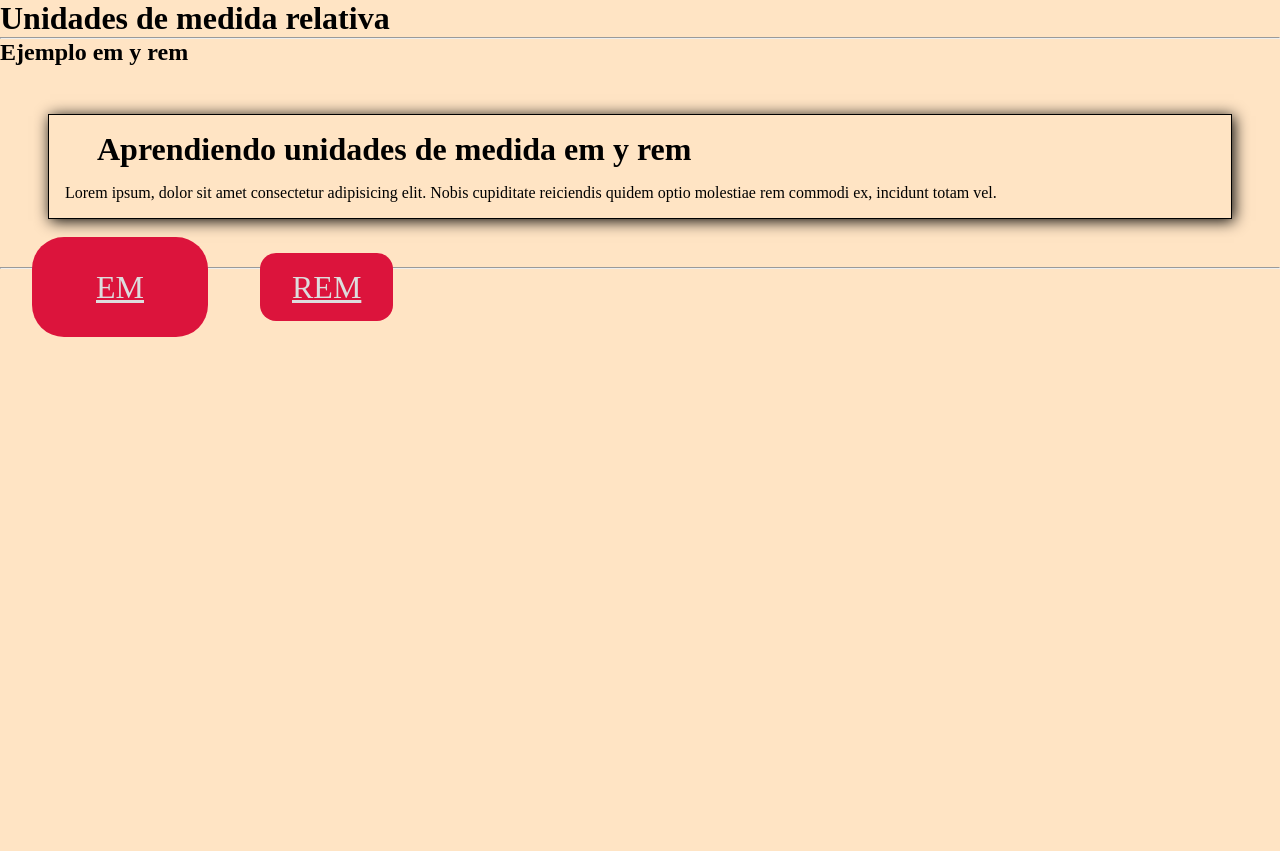
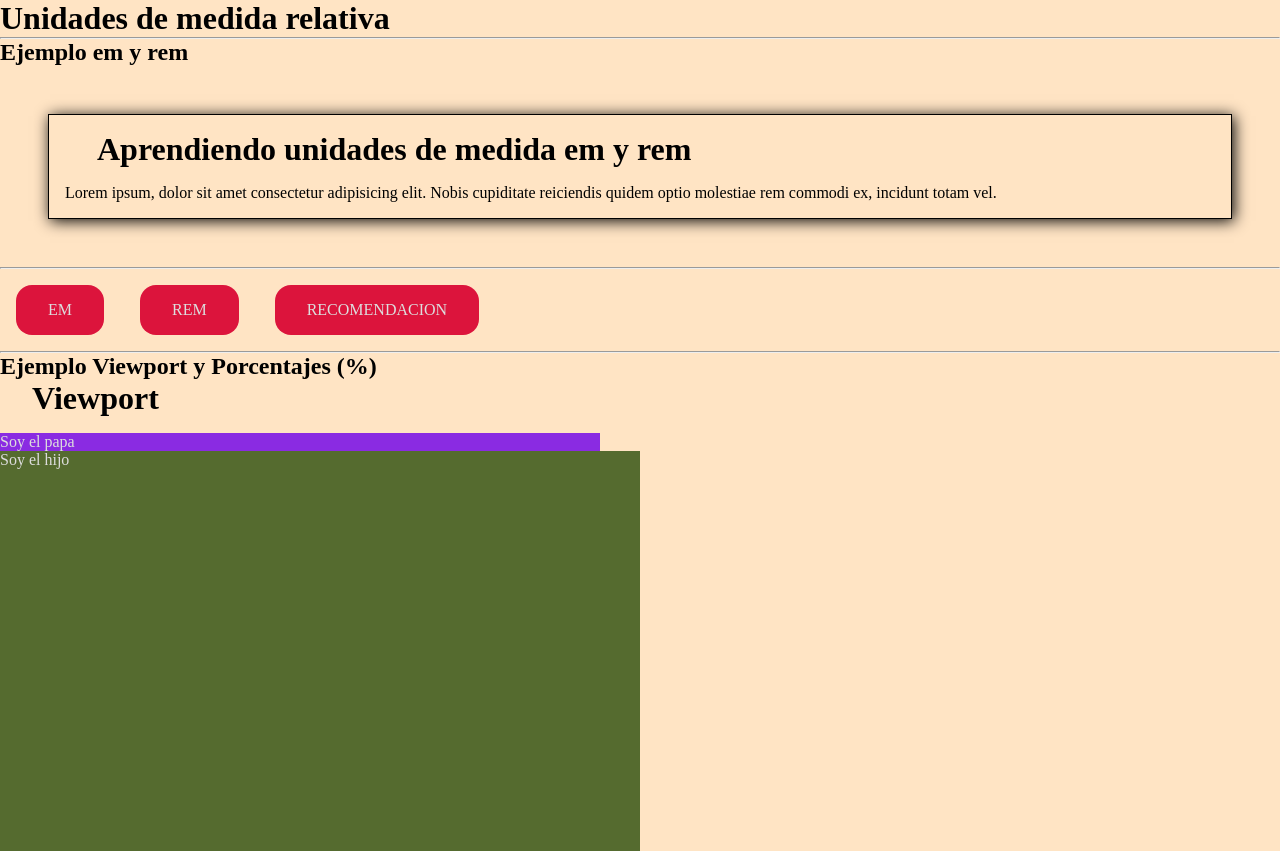
Before and after one commit to mlapeducacionit/pescar-desarrollo-web-avanzado-05, a website built with Vite: page index.html in a window 1280 px wide. Before the commit the page ends 800 px from the top, so only its background shows below. Built offline with nearby package versions, Linux system fonts and the light colour scheme.

Commit message:
empezando con medidas relativas viewport y pocentajes

```diff
--- a/index.html
+++ b/index.html
@@ -22,8 +22,26 @@
     <div class="container">
       <a href="" class="element">EM</a>
       <a href="" class="root-element">REM</a>
+      <a href="" class="recomendacion">RECOMENDACION</a>
     </div>
 
+    <hr>
+
+    <!-- ! Unidades de Porcentaje y Viewport -->
+
+    <!-- ! Porcentajes. Está vinculado al contenedor (em) -->
+    <!-- ! Viewport. Es el elemento del cual se va a fijar el resto para tomar un tamaño. Tamaño del Viewport (rem)  -->
+
+    <h2>Ejemplo Viewport y Porcentajes (%)</h2>
+
+    <h3>Viewport</h3>
+
+    <div class="papa">
+      Soy el papa
+      <div class="hijo">
+        Soy el hijo
+      </div>
+    </div>
 
 
     <script type="module" src="/src/main.js"></script>
--- a/src/style.css
+++ b/src/style.css
@@ -51,7 +51,12 @@ body {
 }
 
 .container {
-    font-size: 100%;
+    font-size: 100%; /* 16px */
+}
+
+.element, .root-element, .recomendacion {
+    display: inline-block;
+    text-decoration: none;
 }
 
 .element {
@@ -60,13 +65,45 @@ body {
     padding: 1em 2em;
     margin: 1em;
     border-radius: 1em;
-    font-size: 2em;
+    font-size: 1em; /* 16px */
 }
+
 .root-element {
     background-color: crimson;
     color: #ddd;
     padding: 1rem 2rem;
     margin: 1rem;
     border-radius: 1rem;
-    font-size: 2rem;
+    font-size: 1rem;
 }
+
+.recomendacion {
+    background-color: crimson;
+    color: #ddd;
+    padding: 1rem 2rem;
+    margin: 1rem;
+    border-radius: 1rem;
+    font-size: 1em;
+}
+
+/* IDEAL -> todo con em */
+/* ! LO MEJOR */
+/* em: para font-size */
+/* rem: para modelo de caja */
+/* px: tengo tamaño pequeño. Mitad html (16px)  */
+
+.papa, .hijo {
+    color: #ddd;
+}
+
+.papa {
+    background-color: blueviolet;
+    height: 400px;
+    width: 600px;
+}
+
+.hijo {
+    background-color: darkolivegreen;
+    height: 50vh; /* viewport height */
+    width: 50vw; /* viewport width */
+}
```
